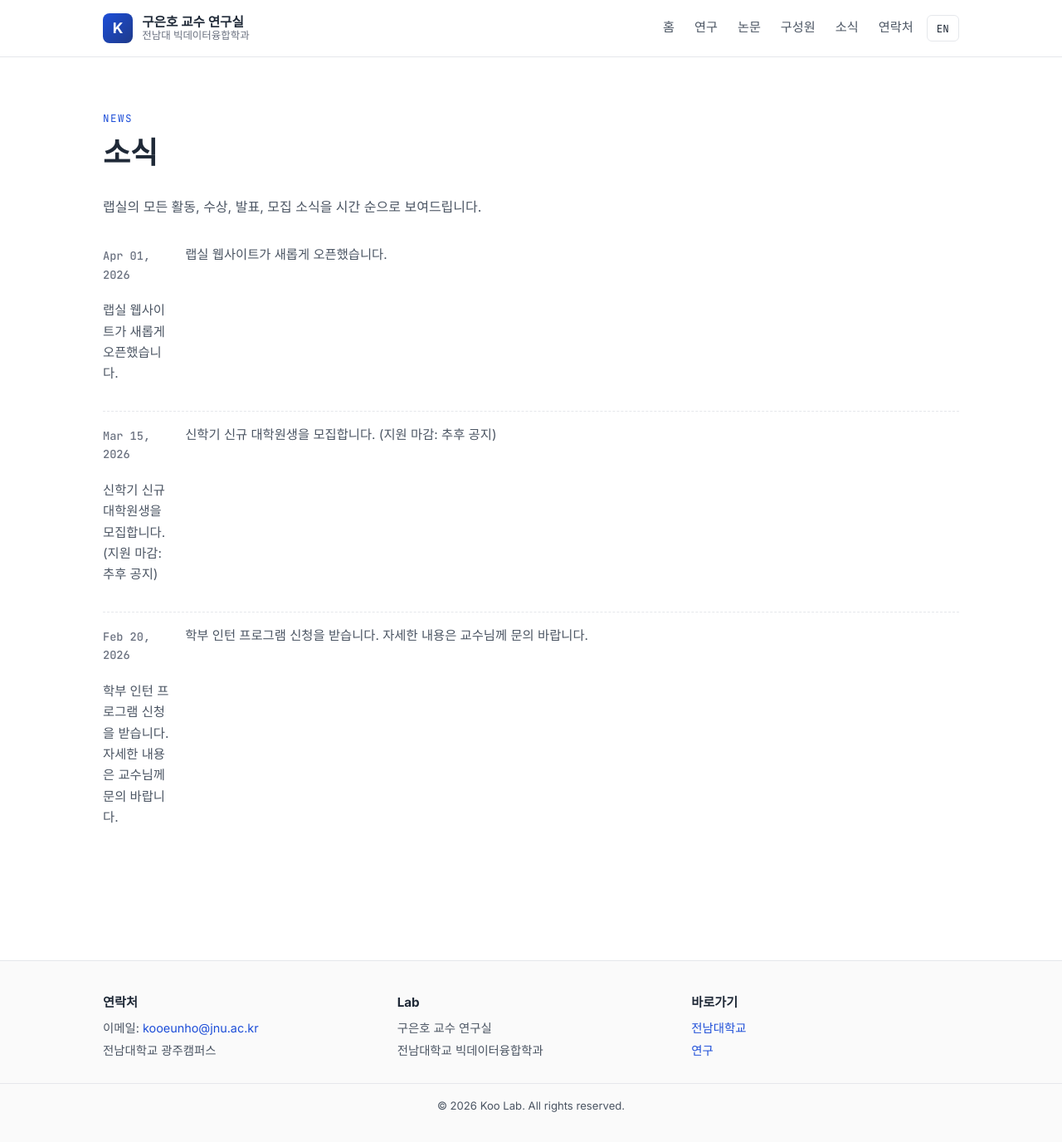
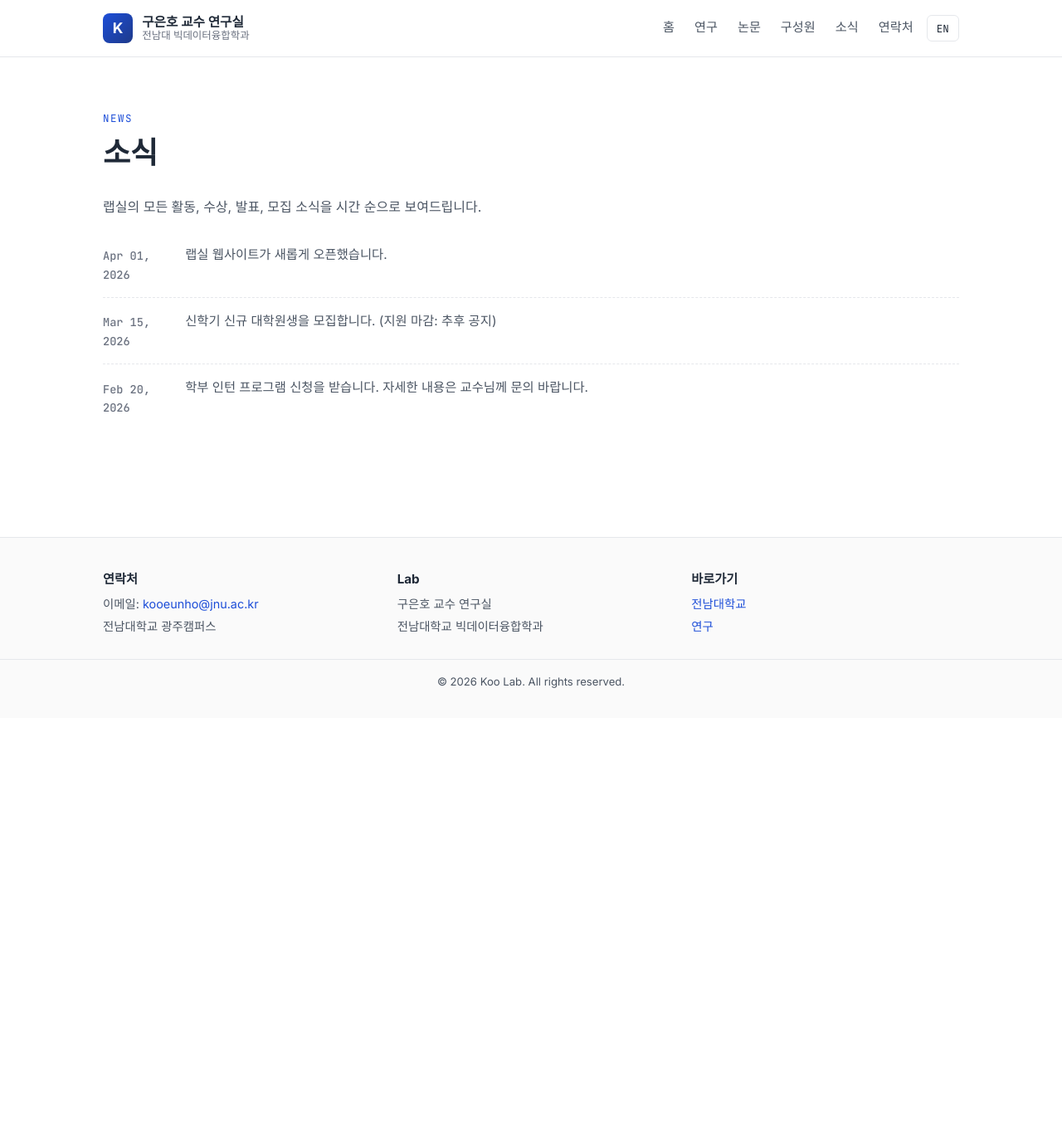
Before and after one commit to Ian-Ian-Ian5/Koo-Eunho.github.io, a Jekyll site: the page built from news.html, in a window 1280 px wide and 1376 px high. Shown: the whole window at 83% size. Built offline with Jekyll 4.4.1, drawn with Linux system fonts in a browser that asks for light colours.

Commit message:
Fix markdownify filter and add News/Contact pages

```diff
--- a/index.html
+++ b/index.html
@@ -252,7 +252,7 @@ permalink: /
           {% for item in site.data.news limit:5 %}
             <li>
               <span class="date">{{ item.date | date: "%b %d" }}</span>
-              <p class="news-text" data-ko="{{ item.ko }}" data-en="{{ item.en }}">{{ item.ko | markdownify | strip_html: false }}</p>
+              <p class="news-text" data-ko="{{ item.ko }}" data-en="{{ item.en }}">{{ item.ko }}</p>
             </li>
           {% endfor %}
         </ul>
--- a/news.html
+++ b/news.html
@@ -14,7 +14,7 @@ permalink: /news/
       {% for item in site.data.news %}
         <li>
           <span class="date">{{ item.date | date: "%b %d, %Y" }}</span>
-          <p class="news-text" data-ko="{{ item.ko }}" data-en="{{ item.en }}">{{ item.ko | markdownify }}</p>
+          <p class="news-text" data-ko="{{ item.ko }}" data-en="{{ item.en }}">{{ item.ko }}</p>
         </li>
       {% endfor %}
     </ul>
```
